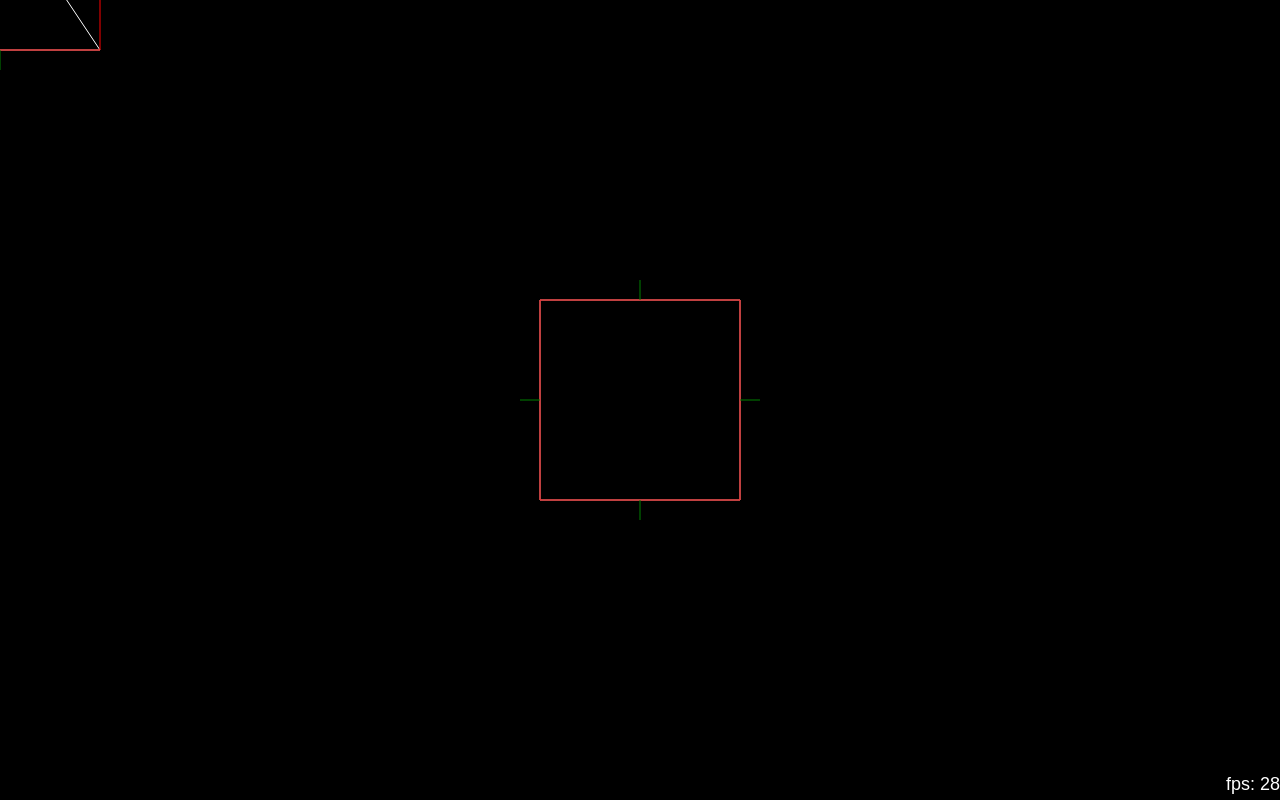
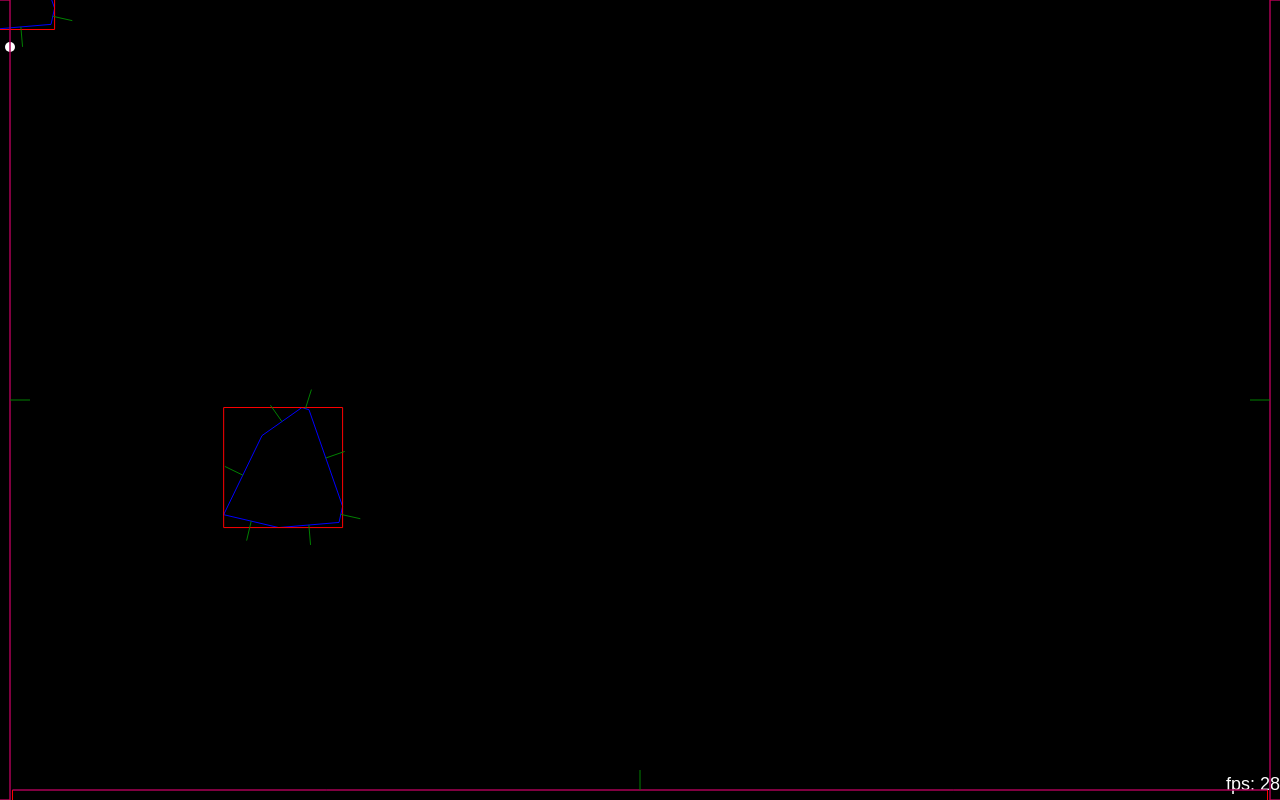
Before and after one commit to GrrriiiM/simulador-fisica, a website with bundled scripts: page src/exemplos/colisao/index.html in a window 1280 px wide. Built offline with nearby package versions, Linux system fonts and the light colour scheme.

Commit message:
arrumando forca angular

```diff
--- a/src/exemplos/colisao/index.js
+++ b/src/exemplos/colisao/index.js
@@ -3,7 +3,7 @@ import { Vetor2d } from "../../objetos/vetor2d.js";
 import { Forma2d } from "../../objetos/forma2d.js";
 import { Poligono2d } from "../../objetos/poligono2d.js";
 import { Corpo2d } from "../../objetos/corpo2d.js"
-import { SAT } from "../../objetos/SAT.js";
+import { Mundo2d } from "../../objetos/mundo2d.js";
 import { Colisao2d } from "../../objetos/colisao2d.js";
 
 let canvas = Canvas2d.criar({
@@ -11,26 +11,45 @@ let canvas = Canvas2d.criar({
     h: window.innerHeight
 });
 
-// let corpo1 = Corpo2d.criar(Vetor2d.criarRandom(canvas.w, canvas.h), Poligono2d.criarRandom(50, 5, 100))
-// let corpo2 = Corpo2d.criar(Vetor2d.criarPos(canvas.w/2, canvas.h/2), Poligono2d.criarRandom(50, 5, 100))
+let mundo = Mundo2d.criar(0, 0, canvas.w, canvas.h);
 
-let corpo1 = Corpo2d.criar(Vetor2d.criarRandom(canvas.w, canvas.h), Poligono2d.criar([ [0,0],[200,0],[100,-150] ], Corpo2d.estatico()));
-// let corpo1 = Corpo2d.criar(Vetor2d.criarRandom(canvas.w, canvas.h), Poligono2d.criar([ [0,0],[200,0],[200,200],[0,200] ]));
-// let corpo2 = Corpo2d.criar(Vetor2d.criarPos(canvas.w/2, canvas.h/2), Poligono2d.criar([ [0,0],[200,0],[100,-150] ]));
-let corpo2 = Corpo2d.criar(Vetor2d.criarPos(canvas.w/2, canvas.h/2), Poligono2d.criar([ [0,0],[200,0],[200,200],[0,200] ], Corpo2d.borracha()));
+let quadrado = [[0,0],[200,0],[200,200],[0,200]];
+let triangulo = [ [0,0],[200,0],[100,-150] ];
+let l = [];
+for(let i=0;i<36;i++) l.push(i);
+let circulo = l.map(_ => Vetor2d.criarAng(_*10, 100));
+let poligono = Poligono2d.criarRandom(50, 5, 100).vs;
+
+// let corpo1 = mundo.adic(Vetor2d.criarRandom(canvas.w, canvas.h), Poligono2d.criarRandom(50, 5, 100), Corpo2d.estatico())
+// mundo.adic(Vetor2d.criarPos(canvas.w/2, canvas.h/2), Poligono2d.criarRandom(50, 5, 100), Corpo2d.borracha())
+
+// mundo.adic(Vetor2d.criarRandom(canvas.w, canvas.h), Poligono2d.criar([ [0,0],[200,0],[100,-150] ], Corpo2d.metal()));
+// mundo.adic(Vetor2d.criarRandom(canvas.w, canvas.h), Poligono2d.criar([ [0,0],[200,0],[200,200],[0,200]], Corpo2d.rocha()));
+// mundo.adic(Vetor2d.criarRandom(canvas.w, canvas.h), Poligono2d.criar([ [0,0],[200,0],[100,-150]], Corpo2d.elastico()));
+// mundo.adic(Vetor2d.criarRandom(canvas.w, canvas.h), Poligono2d.criar([ [0,0],[200,0],[200,200],[0,200] ], Corpo2d.madeira()));
+
+let forma = poligono;
+
+let corpo1 = mundo.adic(Vetor2d.criarRandom(canvas.w, canvas.h), Poligono2d.criar(forma, Corpo2d.rocha()));
+
+mundo.adic(Vetor2d.criarRandom(canvas.w, canvas.h), Poligono2d.criar(forma, Corpo2d.rocha()));
+
+
+mundo.adic(Vetor2d.criarPos(-40, canvas.h/2), Poligono2d.criar([[0, 0], [100,0], [0, canvas.h], [100, canvas.h]]), Corpo2d.estatico());
+mundo.adic(Vetor2d.criarPos(canvas.w+40, canvas.h/2), Poligono2d.criar([[0, 0], [100,0], [0, canvas.h], [100, canvas.h]]), Corpo2d.estatico());
+mundo.adic(Vetor2d.criarPos(canvas.w/2, canvas.h+40), Poligono2d.criar([[0, 0], [0,100], [canvas.w-25, 0], [canvas.w-25, 100]]), Corpo2d.estatico());
+
 canvas.iniciarLoop();
 canvas.loop = (c) => {
-    let op1 = { desenharArea: true, desenharNormas: true };
-    let op2 = { desenharArea: true, desenharNormas: true };
+    let op = { desenharArea: true, desenharNormas: true };
     corpo1.pos(c.mouseX, c.mouseY);
 
-    let colisao = Colisao2d.calcular(corpo1.forma, corpo2.forma);
-    if (colisao.contatos.length) {
-        op1.corL = "blue";
-        op2.corL = "blue";
+    mundo.frame();
+
+    for(let colisao of mundo.colisoes) {
+        op.corL = "blue";
         c.pontos(colisao.contatos);
     }
 
-    corpo1.desenhar(c, op1);
-    corpo2.desenhar(c, op2);
+    mundo.desenhar(c, op);
 }
--- a/src/objetos/SAT.js
+++ b/src/objetos/SAT.js
@@ -1,5 +1,6 @@
 export class SAT {
     static calcular(forma1, forma2) {
+
         let dist = -Number.MAX_VALUE;
         let indexV = 0;
 
@@ -25,9 +26,9 @@ export class SAT {
 
 
             let vm = v1.mult(forma1.u);
-            vm = vm.mult(forma2.u.transp);
             vm = vm.adic(forma1.corpo.posV);
             vm = vm.sub(forma2.corpo.posV);
+            vm = vm.mult(forma2.u.transp);
 
             let d = n.pEsc(v2.sub(vm));
 
@@ -42,6 +43,7 @@ export class SAT {
             indexV: indexV,
             v: forma1.vs[indexV]
         };
+
     }
 
     // static calcMinMax(n, vs) {
--- a/src/objetos/colisao2d.js
+++ b/src/objetos/colisao2d.js
@@ -1,79 +1,88 @@
 import { SAT } from "./SAT.js";
+import { Vetor2d } from "./vetor2d.js";
 
 export class Colisao2d {
 
-    static calcular(forma1, forma2) {
-        let ret = {
-            contatos: [],
-            penetracao: 0
-        };
+    static criar(corpo1, corpo2) {
+        let c = new Colisao2d();
+        c._calcular(corpo1.forma, corpo2.forma);
+        return c;
+    }
 
-        let forma1Min = forma1.area[0].adic(forma1.corpo.posV);
-        let forma1max = forma1.area[1].adic(forma1.corpo.posV);
-        let forma2Min = forma2.area[0].adic(forma2.corpo.posV);
-        let forma2Max = forma2.area[1].adic(forma2.corpo.posV);
+    constructor() {
+        this.contatos = [];
+        this.colidiu = false;
+        this.penetracao = 0;
+        this.norma = Vetor2d.criarPos(0, 0);
+    }
 
-        if ((forma1max.x < forma2Min.x || forma1Min.x > forma2Max.x)) return ret;
-        if ((forma1max.y < forma2Min.y || forma1Min.y > forma2Max.y)) return ret;
+    _calcular(forma1, forma2) {
+
+        let forma1Min = forma1.area[0].mult(forma1.u).adic(forma1.corpo.posV);
+        let forma1max = forma1.area[1].mult(forma1.u).adic(forma1.corpo.posV);
+        let forma2Min = forma2.area[0].mult(forma2.u).adic(forma2.corpo.posV);
+        let forma2Max = forma2.area[1].mult(forma2.u).adic(forma2.corpo.posV);
+
+        // if ((forma1max.x < forma2Min.x || forma1Min.x > forma2Max.x)) return;
+        // if ((forma1max.y < forma2Min.y || forma1Min.y > forma2Max.y)) return;
 
         let referencia;
         let incidente;
 
         let sat1 = SAT.calcular(forma1, forma2);
         let sat2 = SAT.calcular(forma2, forma1);
+
+        const BIAS_RELATIVE = 0.95;
+        const BIAS_ABSOLUTE = 0.01;
+
+        if (sat1.dist >= 0 || sat2.dist >= 0) return;
+		// Determine which shape contains reference face
+		// if (penetrationA >=  penetrationB * BIAS_RELATIVE + penetrationA * BIAS_ABSOLUTE) {
+
         let virar = false;
-        if (sat1.dist <= 0 && sat2.dist <= 0) {
-            if (sat1.dist > sat2.dist) {
-                referencia = new Face(forma1, sat1.indexV);
-                let i = this.indiceNormaProxima(forma2, referencia.n);
-                incidente = new Face(forma2, i);
+        if (sat1.dist >= sat2.dist * BIAS_RELATIVE + sat1.dist * BIAS_ABSOLUTE) {
+            referencia = new Face(forma1, forma2, sat1.indexV);
+            let i = this._indiceNormaProxima(forma2, referencia.n);
+            incidente = new Face(forma2, forma1, i);
         } else {
-                referencia = new Face(forma2, sat2.indexV);
-                let i = this.indiceNormaProxima(forma1, referencia.n);
-                incidente = new Face(forma1, i);
+            referencia = new Face(forma2, forma1, sat2.indexV);
+            let i = this._indiceNormaProxima(forma1, referencia.n);
+            incidente = new Face(forma1, forma2, i);
             virar = true;
         }
-        }
-        else
-        {
-            return ret;
-        }
 
-        ret.n = referencia.n;
-		if (virar) {
-			ret.n = ret.n.inv;
-        }
+        this.norma = referencia.perp;
 
-        // ret.contatos.push(incidente.v1);
-        // ret.contatos.push(incidente.v2);
-        // ret.contatos.push(referencia.v1);
-        // ret.contatos.push(referencia.v2);
+        if (!incidente.cortar(referencia.plano.inv, referencia.ladoNeg)) return;
 
-        if (!incidente.cortar(referencia.plano.inv, referencia.ladoNeg)) return ret;
-
-        if (!incidente.cortar(referencia.plano, referencia.ladoPosi)) return ret;
+        if (!incidente.cortar(referencia.plano, referencia.ladoPosi)) return;
 
 
 
         let separacao = incidente.v1.pEsc(referencia.perp) - referencia.dist;
         if (separacao <= 0) {
-            ret.contatos.push(incidente.v1.copia);
-            ret.penetracao = -separacao;
+            this.contatos.push(incidente.v1.copia);
+            this.penetracao = -separacao;
         } else {
-            ret.penetracao = 0;
+            this.penetracao = 0;
         }
 
         separacao = incidente.v2.pEsc(referencia.perp) - referencia.dist;
 		if (separacao <= 0) {
-            ret.contatos.push(incidente.v2);
-            ret.penetracao += -separacao;
-            ret.penetracao /= ret.contatos.length
+            this.contatos.push(incidente.v2);
+            this.penetracao += -separacao;
+            this.penetracao /= this.contatos.length
 		}
 
-        return ret;
+        this.referencia = referencia.forma;
+        this.incidente = incidente.forma;
+        this.colidiu = true;
+        this.restituicao = Math.min(forma1.corpo.restituicao, forma2.corpo.restituicao);
+        this.friccaoEstatica = Math.sqrt(forma1.corpo.friccaoEstatica*forma1.corpo.friccaoEstatica + forma2.corpo.friccaoEstatica*forma2.corpo.friccaoEstatica);
+        this.friccaoDinamica = Math.sqrt(forma1.corpo.friccaoDinamica*forma1.corpo.friccaoDinamica + forma2.corpo.friccaoDinamica*forma2.corpo.friccaoDinamica);
     }
 
-    static indiceNormaProxima(forma, norma) {
+    _indiceNormaProxima(forma, norma) {
         let i = 0;
         let minD = Number.MAX_VALUE;
 		for (let j = 0; j < forma.vsQtd; ++j) {
@@ -87,51 +96,129 @@ export class Colisao2d {
         return i;
     }
 
-    static cortes(n, neg, f1, f2) {
-        let ret = {
-            cortes: 0,
-            f1: f1,
-            f2: f2
+    corrigirRestituicao() {
+        //this.restituicao = 0;
+        // for (let contato of this.contatos) {
+		// 	//let ra = contato.sub(this.referencia.forma.corpo.posV);
+		// 	//let rb = contato.sub(this.incidente.forma.corpo.posV);
+
+		// 	//let vv = Vetor2.vetorial(rb, -this.B.velocidadeAngular);
+		// 	let rv = this.incidente.corpo.velV;
+		// 	//rv.adic(vv);
+        //     rv.sub(this.referencia.corpo.velV);
+        //     //rv.sub(Vetor2.vetorial(ra, -this.A.velocidadeAngular));
+
+        //     if (rv.magQ < 1)
+        //     {
+        //     	this.restituicao = 0;
+        //     }
+		// }
     }
 
-		let d1 =  f1.pEsc(n) - neg;
-		let d2 = f2.pEsc(n) - neg;
+    aplicarImpulso() {
+        let corpo1 = this.referencia.corpo;
+        let corpo2 = this.incidente.corpo;
 
-		if (d1 <= 0) {
-            ret.cortes += 1;
-            if (ret.cortes==1) {
-                ret.f1 = f1;
+		if (corpo1.massaInv + corpo2.massaInv == 0) {
+			this._corrigirPosicaoEstatico();
+			return;
 		}
+
+		for (let contato of this.contatos) {
+
+			let ra = contato.sub(corpo1.posV);
+			let rb = contato.sub(corpo2.posV);
+
+            let rv = corpo2.velV
+                .adic(rb.pVet(-corpo2.velAng))
+                .sub(corpo1.velV)
+                .sub(ra.pVet(-corpo1.velAng));
+
+			let contatoVel = rv.pEsc(this.norma);
+
+			if (contatoVel > 0)
+			{
+				return;
 			}
-        if (d2 <= 0) {
-            ret.cortes += 1;
-            if (ret.cortes==1) {
-                ret.f1 = f2;
+			let raCrossN = ra.pVet(this.norma);
+			let rbCrossN = rb.pVet(this.norma);
+			let invMassSum = corpo1.massaInv + corpo2.massaInv + (raCrossN * raCrossN) * corpo1.inerciaInv + (rbCrossN * rbCrossN) * corpo2.inerciaInv;
+
+			// Calculate impulse scalar
+			let j = -(1 + this.restituicao) * contatoVel;
+			j /= invMassSum;
+			j /= this.contatos.length;
+
+			// Apply impulse
+			let impulse = this.norma.mult(j);
+			corpo1.aplicarImpulso(impulse.inv, ra);
+			corpo2.aplicarImpulso(impulse, rb);
+
+			// Friction impulse
+			// rv = B->velocity + Cross( B->angularVelocity, rb ) -
+			// A->velocity - Cross( A->angularVelocity, ra );
+            rv = corpo2.velV
+                .adic(rb.pVet(-corpo2.velAng))
+                .sub(corpo1.velV)
+                .sub(ra.pVet(-corpo1.velAng));
+
+			// Vec2 t = rv - (normal * Dot( rv, normal ));
+			// t.Normalize( );
+            let t = rv
+                .adic(this.norma.mult(rv.pEsc(this.norma)))
+			    .norm();
+
+			// j tangent magnitude
+			let jt = -rv.pEsc(t);
+			jt /= invMassSum;
+			jt /= this.contatos.length;
+
+			// Don't apply tiny friction impulses
+			if (jt == 0) {
+				return;
+			}
+
+            let tangentImpulse;
+
+			if (Math.abs(jt) < j * this.friccaoEstatica) {
+				tangentImpulse = t.mult(jt);
+			} else {
+				tangentImpulse = t.mult(j).mult(-this.friccaoDinamica);
+			}
+
+			corpo1.aplicarImpulso(tangentImpulse.inv, ra);
+			corpo2.aplicarImpulso(tangentImpulse, rb);
 		}
     }
 
-		if (d1 * d2 < 0) {
-            let a = d1 / (d1 - d2);
-            ret.cortes += 1;
-            ret.f2 = f2;
-            ret.f2 = ret.f2.sub(f1);
-            ret.f2 = ret.f2.mult(a);
-            ret.f2 = ret.f2.adic(f1);
+    _corrigirPosicaoEstatico(){
+        this.referencia.velV.x = 0;
+        this.referencia.velV.y = 0;
+		this.incidente.velV.x = 0;
+        this.incidente.velV.y = 0;
     }
 
-		return ret;
+    corrigirPenetracao() {
+        let corpo1 = this.referencia.corpo;
+        let corpo2 = this.incidente.corpo;
+        const penetracaoPermitida = 0.05;
+        const penetracaoCorrecao = 0.4;
+        let correcao = Math.max(this.penetracao - penetracaoPermitida, 0) / (corpo1.massaInv + corpo2.massaInv) * penetracaoCorrecao;
+
+        corpo1.posV = corpo1.posV.adic(this.norma.mult(-corpo1.massaInv * correcao));
+        corpo2.posV = corpo2.posV.adic(this.norma.mult(corpo2.massaInv * correcao));
     }
 
 
 }
 
 class Face {
-    constructor(forma, i) {
-        this.forma = forma;
+    constructor(forma1, forma2, i) {
+        this.forma = forma1;
         this.i = i;
         this.n = this.forma.ns[i]
             .mult(this.forma.u)
-            .mult(this.forma.u.transp);
+            .mult(forma2.u.transp);
 
         this.v1 = this.forma.vs[i]
             .mult(this.forma.u)
--- a/src/objetos/corpo2d.js
+++ b/src/objetos/corpo2d.js
@@ -6,19 +6,25 @@ export class Corpo2d {
     static madeira() { return { densidade: 0.3, restituicao: 0.2 }; }
     static metal() { return { densidade: 1.2, restituicao: 0.05 }; }
     static borracha() { return { densidade: 0.3, restituicao: 0.8 }; }
-    static super() { return { densidade: 0.3, restituicao: 0.95 }; }
+    static elastico() { return { densidade: 0.3, restituicao: 0.95 }; }
     static almofada() { return { densidade: 0.1, restituicao: 0.2 }; }
     static estatico() { return { densidade: 0, restituicao: 0.4 }; }
 
     static criar(posV, forma, op) {
         let corpo = new Corpo2d();
         corpo.posV = posV;
+        corpo.velV = Vetor2d.criarPos(0, 0);
+        corpo.acelV = Vetor2d.criarPos(0, 0);
         corpo.forma = forma;
         forma.corpo = corpo;
         corpo.orient = 0;
         corpo.estatico = false;
         corpo.densidade = 0.5;
         corpo.restituicao = 0.1;
+        corpo.friccaoEstatica = 0.5;
+        corpo.friccaoDinamica = 0.3;
+        corpo.velAng = 0;
+        corpo.torque = 0
         Object.assign(corpo, op);
 
         corpo.calcularMassa()
@@ -26,7 +32,6 @@ export class Corpo2d {
     }
 
     calcularMassa() {
-        let massa = 0;
         let inercia = 0;
         let area = 0
         let k = 1/3;
@@ -56,10 +61,18 @@ export class Corpo2d {
         this.forma.area[0] = this.forma.area[0].sub(centro);
         this.forma.area[1] = this.forma.area[1].sub(centro);
 
-        this.massa = this.densidade * area;
-        this.massaInv = (this.massa != 0) ? 1 / this.massa : 0;
-        this.inercia = inercia * this.densidade;
-        this.inerciaInv = (this.inercia != 0) ? 1 / this.inercia : 0;
+        if (this.densidade) {
+            this.massa = this.densidade * area;
+            this.massaInv = (this.massa != 0) ? 1 / this.massa : 0;
+            this.inercia = inercia * this.densidade;
+            this.inerciaInv = (this.inercia != 0) ? 1 / this.inercia : 0;
+        } else {
+            this.massa = Number.POSITIVE_INFINITY;
+            this.massaInv = 0;
+            this.inercia = Number.POSITIVE_INFINITY;
+            this.inerciaInv = 0;
+        }
+
 
     }
 
@@ -69,6 +82,7 @@ export class Corpo2d {
     }
 
     desenhar(c, op) {
+        op = op || {};
         this.forma.desenhar(this.posV, c, op);
         if (op.desenharArea) this.forma.desenharArea(this.posV, c, op);
         if (op.desenharNormas) this.forma.desenharNormas(this.posV, c, op);
@@ -76,4 +90,31 @@ export class Corpo2d {
 
     set orient(a) { this.forma.orient = a; }
     get orient() { return this.forma.orient; }
+
+    adicForca(f) {
+        this.acelV = this.acelV.adic(f.mult(this.massaInv));
+    }
+
+    integrarForca() {
+        if (!this.massaInv) return;
+
+        this.velV = this.velV.adic(this.acelV);
+        this.velAng += this.torque * this.inerciaInv;
+    }
+
+    integrarVelocidade() {
+        this.posV = this.posV.adic(this.velV);
+        this.orient += this.velAng/(Math.PI/180);
+        this.integrarForca();
+    }
+
+    aplicarImpulso(impulso, contato) {
+        this.velV = this.velV.adic(impulso.mult(this.massaInv));
+        this.velAng += this.inerciaInv * contato.pVet(impulso);
+    }
+
+    resetar() {
+        this.acelV = this.acelV.mult(0);
+        this.torque = 0
+    }
 }
--- a/src/objetos/forma2d.js
+++ b/src/objetos/forma2d.js
@@ -9,6 +9,9 @@ export class Forma2d {
     set orient(a) {
         this._orient = a;
         this.u = Matriz2d.criarAng(a);
+        if (Number.isNaN(this._orient)) {
+            let b = "";
+        }
     }
 
     get orient() { return this._orient; }
--- a/src/objetos/matriz2d.js
+++ b/src/objetos/matriz2d.js
@@ -1,7 +1,7 @@
 export class Matriz2d {
 
 	static criarAng(a) {
-        let r = a / (Math.PI/180);
+        let r = a * (Math.PI/180);
 		return this.criarRad(r);
     }
 
--- /dev/null
+++ b/src/objetos/mundo2d.js
@@ -0,0 +1,82 @@
+import { Vetor2d } from "./vetor2d.js";
+import { Corpo2d } from "./corpo2d.js";
+import { Colisao2d } from "./colisao2d.js";
+
+export class Mundo2d {
+    static criar(x, y, w, h) {
+        let mundo = new Mundo2d();
+        mundo.posV = Vetor2d.criarPos(x, y);
+        mundo.w = w;
+        mundo.h = h;
+        mundo.corpos = [];
+        mundo.colisoes = [];
+        return mundo;
+    }
+
+    adic(posV, forma, op) {
+        let corpo = Corpo2d.criar(posV, forma, op);
+        this.corpos.push(corpo);
+        return corpo;
+    }
+
+    _reset() {
+        this.colisoes = [];
+    }
+
+    _colisoes() {
+        for(let i = 0; i<this.corpos.length; i++) {
+            let corpo1 = this.corpos[i];
+            for(let j = i+1;j<this.corpos.length;j++) {
+                let corpo2 = this.corpos[j];
+                if (corpo1.massaInv > 0 || corpo2.massaInv > 0) {
+                    let colisao = Colisao2d.criar(corpo1, corpo2);
+                    if (colisao.colidiu) {
+                        this.colisoes.push(colisao);
+                    }
+                }
+            }
+        }
+    }
+
+    frame() {
+        this._reset();
+        this._colisoes();
+
+
+        for(let corpo of this.corpos) {
+            corpo.integrarForca();
+        }
+        for(let colisao of this.colisoes) {
+            colisao.corrigirRestituicao();
+        }
+        for(let i = 0; i < 10; i++) {
+            for(let colisao of this.colisoes) {
+                colisao.aplicarImpulso()
+            }
+        }
+        for(let corpo of this.corpos) {
+            corpo.integrarVelocidade();
+        }
+        for(let colisao of this.colisoes) {
+            colisao.corrigirPenetracao();
+        }
+        for(let corpo of this.corpos) {
+            corpo.resetar();
+        }
+
+    }
+
+
+
+    desenhar(c, op) {
+        for(let corpo of this.corpos) {
+            corpo.desenhar(c, op);
+        }
+    }
+
+    adicForca(f) {
+        for(let corpo of this.corpos) {
+            corpo.adicForca(f);
+        }
+    }
+}
--- a/src/objetos/poligono2d.js
+++ b/src/objetos/poligono2d.js
@@ -109,7 +109,7 @@ export class Poligono2d extends Forma2d {
         ctx.save();
         ctx.beginPath();
         for(let i in this.vs) {
-            let v = this.vs[i].adic(pos);
+            let v = this.vs[i].mult(this.u).adic(pos);
             if (i == 0)
                 ctx.moveTo(v.x, v.y);
             else
--- a/src/objetos/vetor2d.js
+++ b/src/objetos/vetor2d.js
@@ -57,6 +57,7 @@ export class Vetor2d {
     static norm(v, n) {
         n = n || 1;
         let m = v.mag;
+        if (m == 0) return this.criarPos(0, 0);
         return this.criarPos(v.x/m, v.y/m).mult(n);
     }
     norm(n) { return Vetor2d.norm(this, n); }
@@ -153,8 +154,15 @@ export class Vetor2d {
     }
     rotG(g) { return Vetor2d.rotG(this, g); }
 
-    static pVet(v1, v2) {
-        return v1.x * v2.y - v1.y * v2.x;
+    static pVet(v1, n) {
+        if (n instanceof Vetor2d) {
+            return v1.x * n.y - v1.y * n.x;
+        } else {
+            let v = v1.copia;
+            v.x = v1.y * n;
+            v.y = v1.x * -n;
+            return v;
+        }
     }
     pVet(v) { return Vetor2d.pVet(this, v); }
 
@@ -173,4 +181,13 @@ export class Vetor2d {
     }
     get perp() { return Vetor2d.perp(this); }
 
+    static limit(v, n) {
+        let mag = this.mag(v);
+        if (mag > n) {
+            return v.norm(n);
+        }
+        return v.copia;
+    }
+    limit(n) { return Vetor2d.limit(this, n); }
+
 }
```
Also changed, not shown: src/exemplos/forca/index.html (added, +4 -0 lines), src/exemplos/forca/index.js (added, +53 -0 lines), src/index.html (+1 -0 lines). Lines whose indentation alone changed are shown as unchanged.
